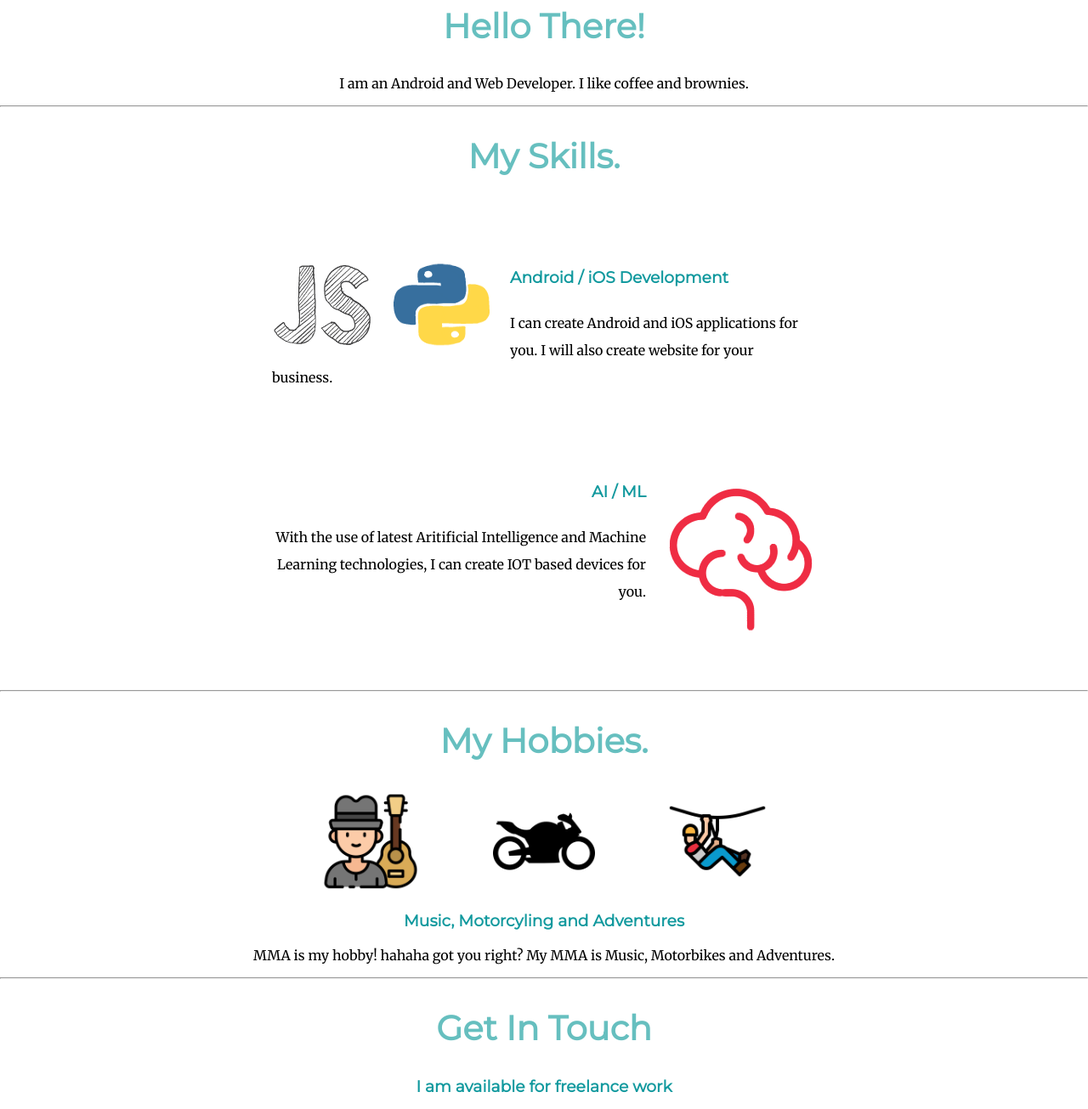
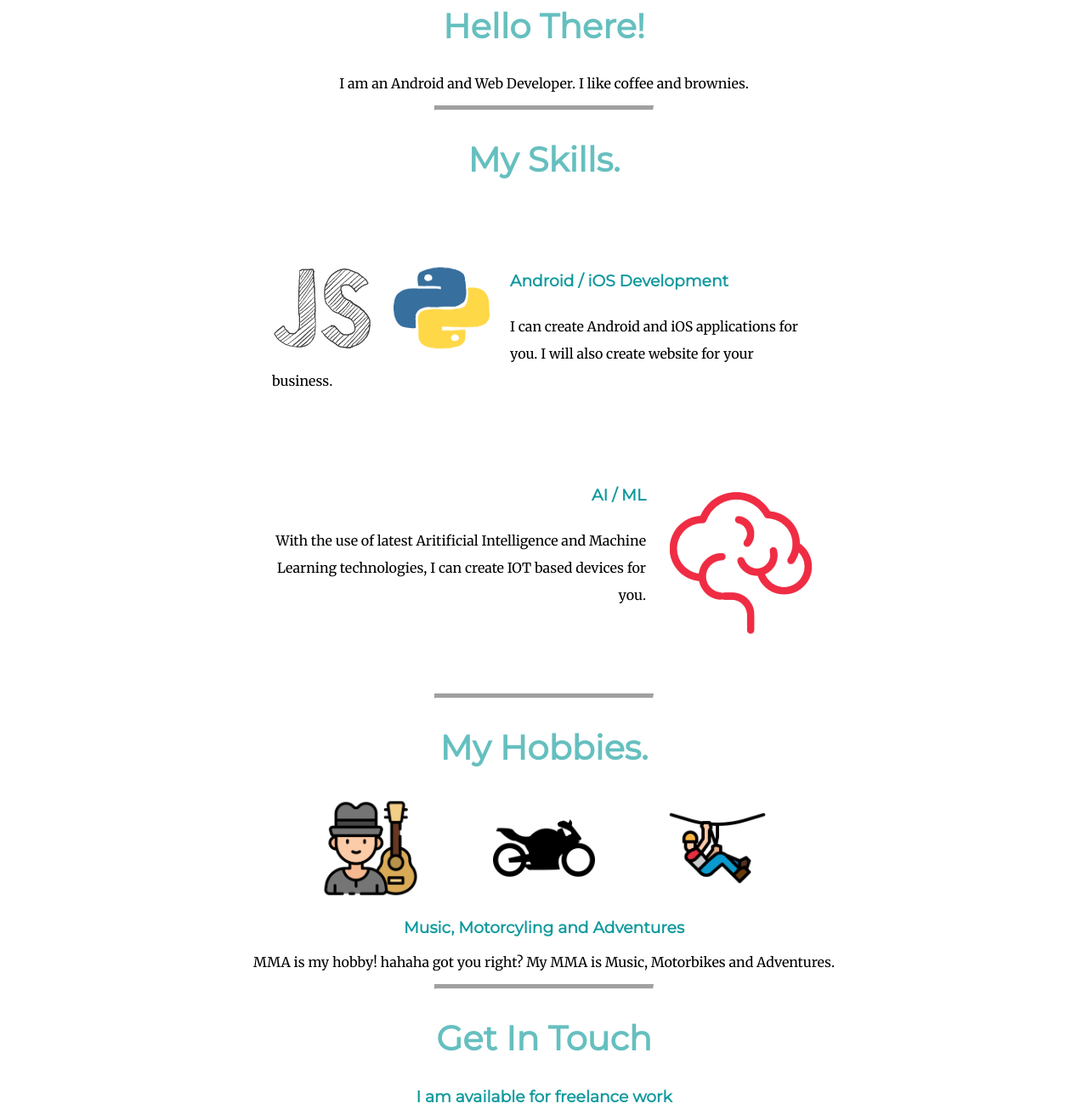
Before and after one commit to anuragsinha03/portfoliowebsite, a plain HTML site: page index.html in a window 1280 px wide. Shown: the part 940-2245 px from the top of the page at 85% size. Drawn offline with Linux system fonts and the light colour scheme.

Commit message:
Update index.html

```diff
--- a/index.html
+++ b/index.html
@@ -26,7 +26,7 @@
           <h2>Hello There!</h2>
           <p>I am an Android and Web Developer. I like coffee and brownies. </p>
         </div>
-        <hr>
+        <hr class="division">
         <div class="skills">
           <h2>My Skills.</h2>
           <div class="skill-row1">
@@ -41,7 +41,7 @@
             <p>With the use of latest Aritificial Intelligence and Machine Learning technologies, I can create IOT based devices for you.</p>
           </div>
         </div>
-        <hr>
+        <hr class="division">
         <div class="hobbies">
             <h2>My Hobbies.</h2>
             <div class="hobby-row">
@@ -52,7 +52,7 @@
                 <p>MMA is my hobby! hahaha got you right? My MMA is Music, Motorbikes and Adventures.</p>
             </div>
         </div>
-        <hr>
+        <hr class="division">
         <div class="contact-me">
           <h2>Get In Touch</h2>
           <h3>I am available for freelance work</h3>
```
